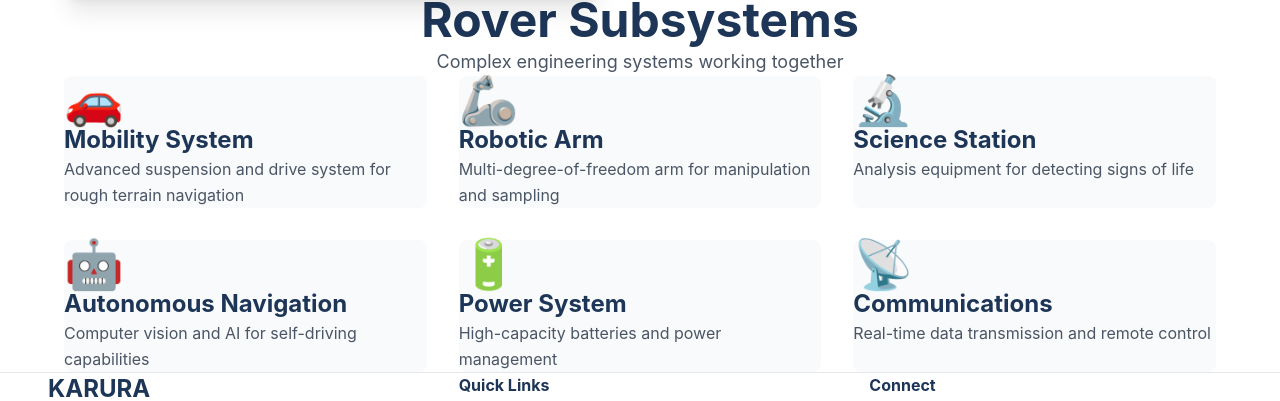
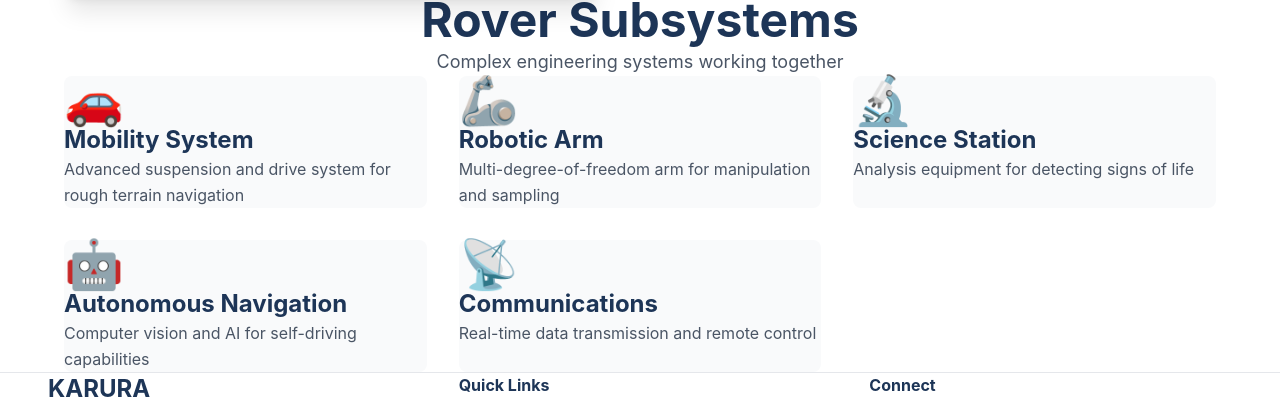
Before and after one commit to KARURA-project/Website2026, a Next.js app: page /rover in a window 1280 px wide. Shown: the part 1066-1467 px from the top of the page. Built offline with nearby package versions, Linux system fonts and the light colour scheme.

Commit message:
rover page fix

```diff
--- a/src/app/rover/page.tsx
+++ b/src/app/rover/page.tsx
@@ -252,11 +252,6 @@ export default function RoverPage() {
                   icon: '🤖',
                 },
                 {
-                  title: 'Power System',
-                  description: 'High-capacity batteries and power management',
-                  icon: '🔋',
-                },
-                {
                   title: 'Communications',
                   description: 'Real-time data transmission and remote control',
                   icon: '📡',
```
